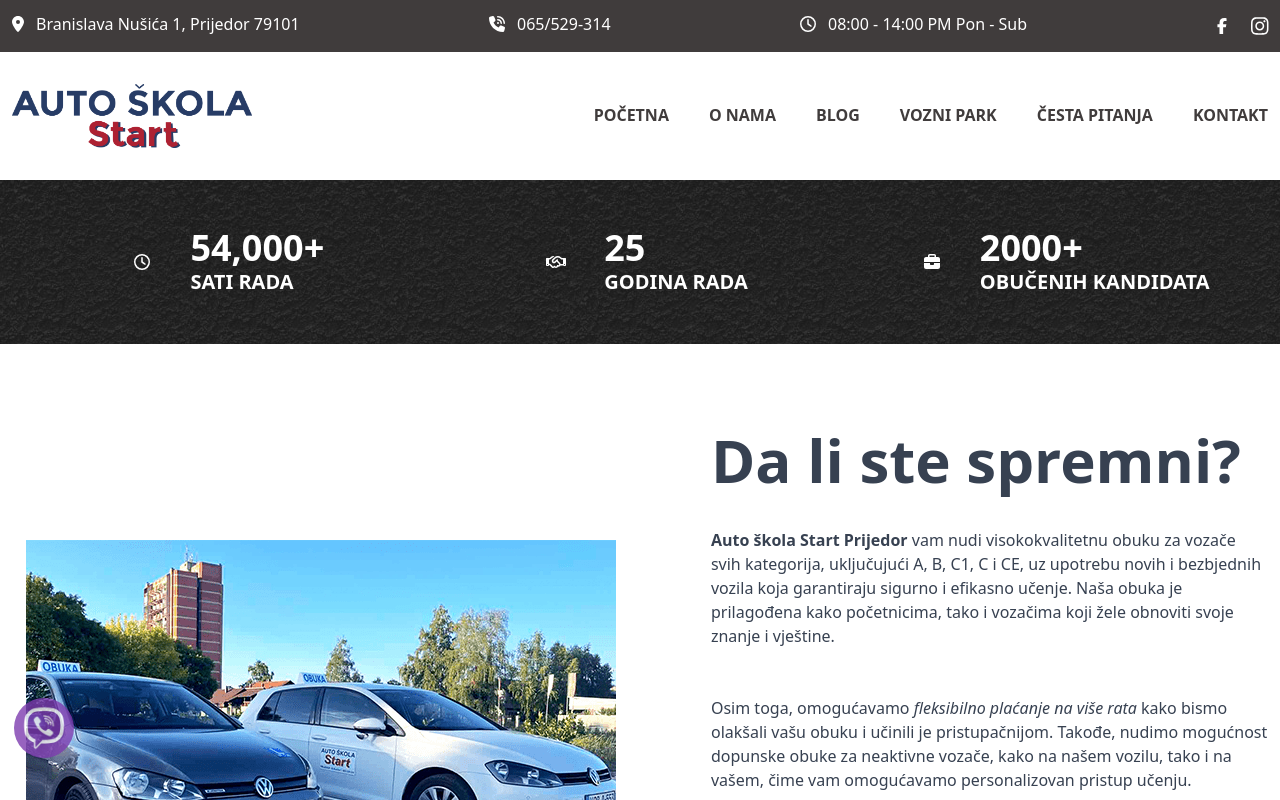
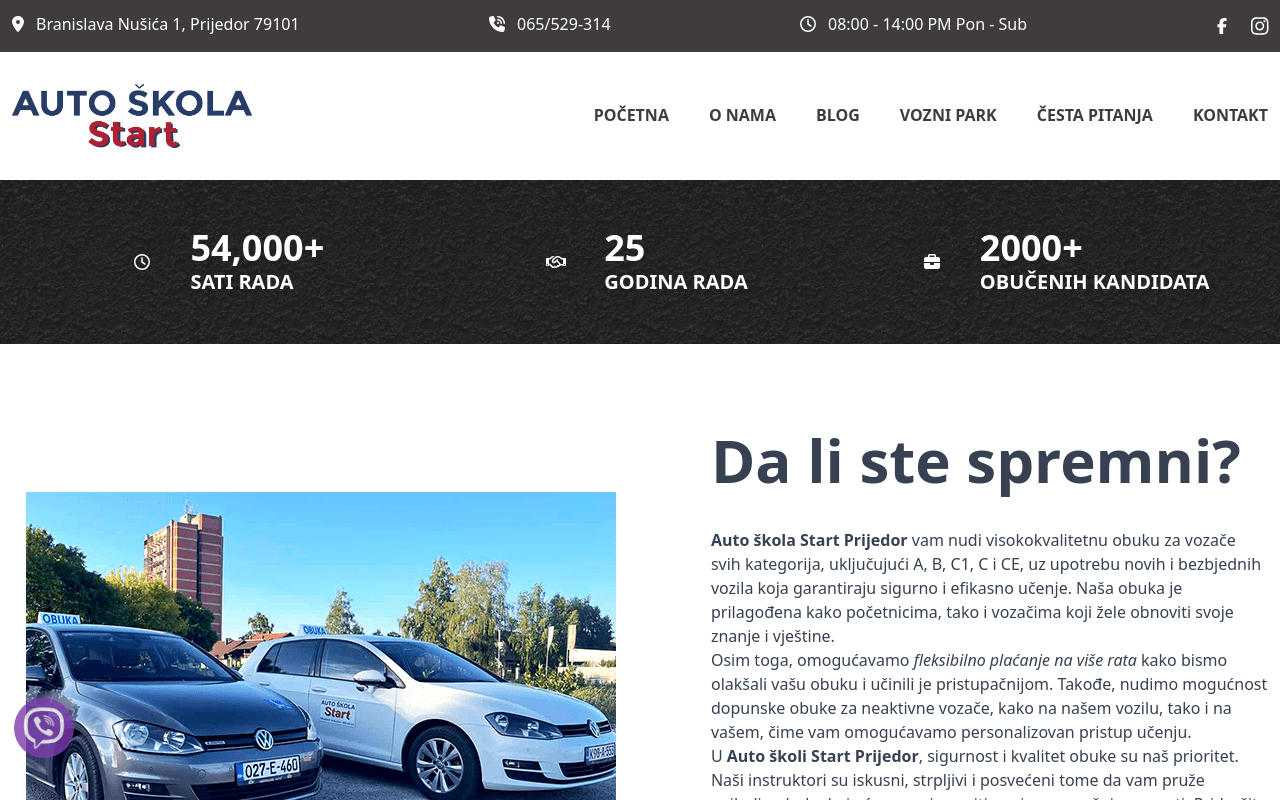
Before and after one commit to forealdraper/nextjs-as-start-prijedor, a Next.js app: page / in a window 1280 px wide. Shown: the top 800 px of the page. Built offline with nearby package versions, Linux system fonts and the light colour scheme.

Commit message:
Add files via upload

```diff
--- a/src/components/home/AreYouReady.js
+++ b/src/components/home/AreYouReady.js
@@ -9,14 +9,14 @@
         <h1 className="text-4xl lg:text-[60px] font-bold mb-8 lg:mb-12">
           Da li ste spremni?
         </h1>
-        <p className="mb-8 lg:mb-12">
+        <p>
           <strong>Auto škola Start Prijedor</strong> vam nudi visokokvalitetnu obuku za
           vozače svih kategorija, uključujući A, B, C1, C i CE, uz upotrebu
           novih i bezbjednih vozila koja garantiraju sigurno i efikasno učenje.
           Naša obuka je prilagođena kako početnicima, tako i vozačima koji žele
           obnoviti svoje znanje i vještine.
         </p>
-        <p className="mb-8 lg:mb-12">
+        <p>
           Osim toga, omogućavamo <em>fleksibilno plaćanje na više rata</em> kako
           bismo olakšali vašu obuku i učinili je pristupačnijom. Takođe, nudimo
           mogućnost dopunske obuke za neaktivne vozače, kako na našem vozilu,
```
